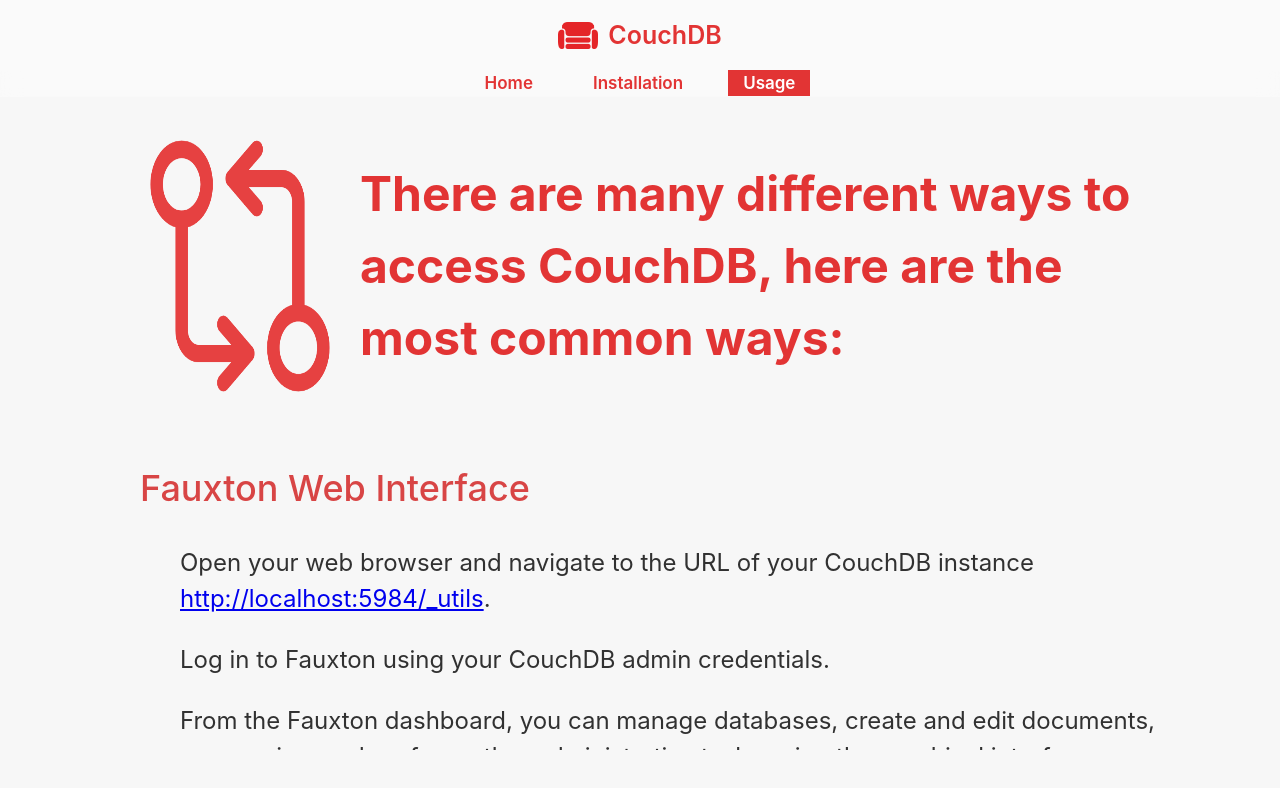
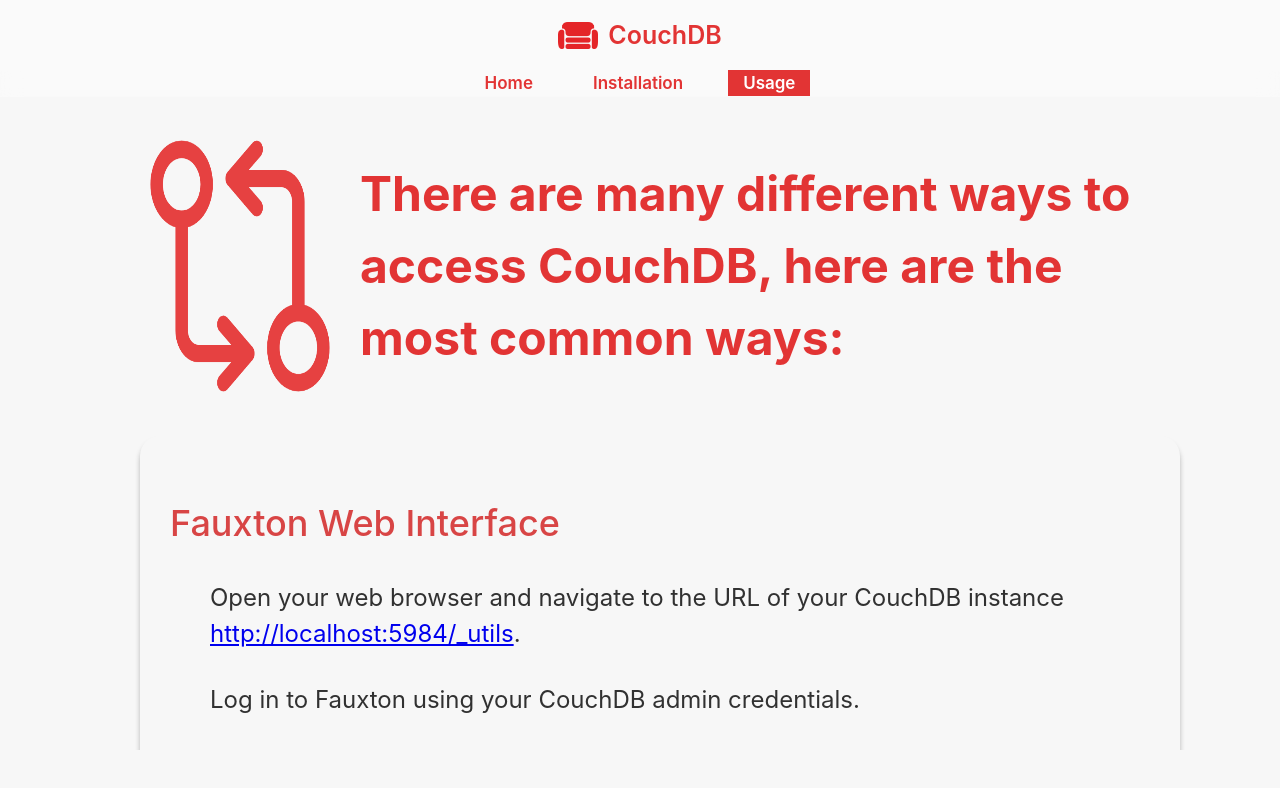
Before and after one commit to DanStphn/couchdb_report, a React (Vite) app: page /usage in a window 1280 px wide. Shown: the top 788 px of the page. Built offline with nearby package versions, Linux system fonts and the light colour scheme.

Commit message:
Update Usage Page v5.2.16.10

```diff
--- a/src/App.css
+++ b/src/App.css
@@ -364,7 +364,7 @@
           ul{
             display: flex;
             flex-direction: column;
-            gap: 25px;
+            gap: 30px;
 
             li{
               list-style-type: none;
@@ -388,10 +388,19 @@
               }
 
               .usage{
+                border-radius: 20px;
+                box-shadow: 0 5px 5px rgb(181, 181, 181);
+                padding: 30px;
 
                 h2{
                   font-weight: 500;
                   color: rgb(216, 69, 69);
+                }
+
+                span{
+                  color: rgb(255, 240, 240);
+                  background-color: rgb(173, 66, 64);
+                  padding-inline: 10px;
                 }
               }
             }
--- a/src/pages/Usage.jsx
+++ b/src/pages/Usage.jsx
@@ -42,6 +42,12 @@
                                         <li>Open a terminal or command prompt.</li>
                                         <li>Use the curl command-line tool to send HTTP requests to your CouchDB instance.</li>
                                         <li>For example, to create a new database named "mydatabase", you would run: <span>curl -X PUT http://username:password@localhost:5984/mydatabase</span>.</li>
+                                        <li>Here are some guides:
+                                            <ul>
+                                                <li><a href="https://docs.couchdb.org/en/stable/intro/curl.html">https://docs.couchdb.org/en/stable/intro/curl.html</a></li>
+                                                <li><a href="https://www.tutorialspoint.com/couchdb/couchdb_curl_futon.htm">https://www.tutorialspoint.com/couchdb/couchdb_curl_futon.htm</a> </li>
+                                            </ul>
+                                        </li>
                                     </ul>
                                 </div>
                             </li>
```
